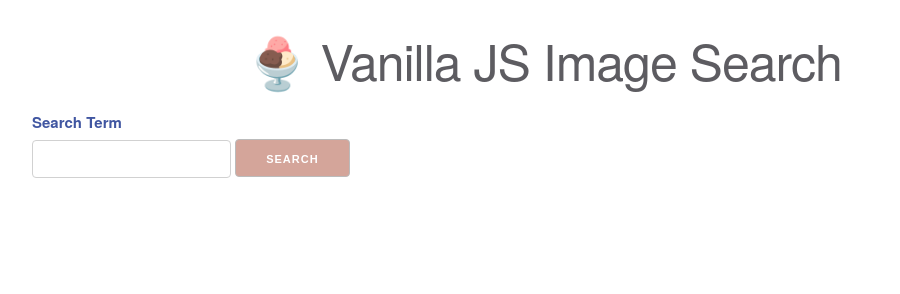
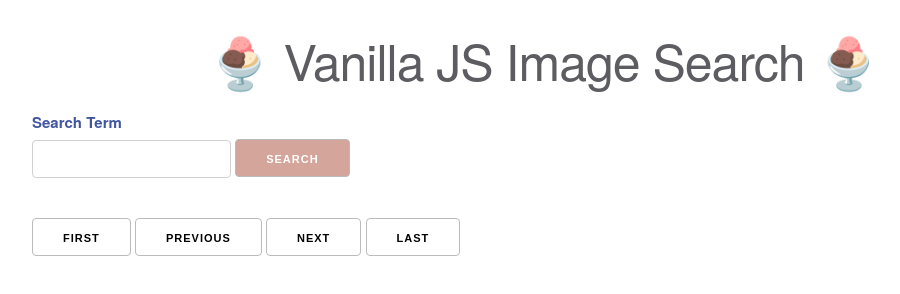
Before and after one commit to loisklee/gazo, a website built with webpack: page public/index.html in a window 1280 px wide. Shown: the whole page, without its empty margins (96-996 px from the left). Built offline with nearby package versions, Linux system fonts and the light colour scheme; no server answers.

Commit message:
insert pagination buttons

```diff
--- a/public/index.html
+++ b/public/index.html
@@ -9,10 +9,10 @@
     <meta name="viewport" content="width=device-width, initial-scale=1, shrink-to-fit=no">
     <link rel="stylesheet" type="text/css" media="screen" href="index.css" />
   </head>
+
   <body>
-<!-- Add your site or application content here -->
     <header id="header">
-    <h1>🍨 Vanilla JS Image Search</h1>
+      <h1>🍨 Vanilla JS Image Search 🍨</h1>
     </header>
 
     <form>
@@ -23,8 +23,17 @@
 
     <img id="loadingImage" src="https://i.giphy.com/media/vrKUtJNMtB3Y4/giphy.webp">
 
-  <section class="grid">
-  </section>
+    <div class="grid">
+    </div>
+
+
+    <div class ="pagination">
+      <input type="button" class="first" value="first" />
+      <input type="button" class="previous" value="previous" />
+      <input type="button" class="next" value="next" />
+      <input type="button" class="last" value="last" />
+    </div>
+
 
     <script src="bundle.js"></script>
 
```
Lines whose indentation alone changed are shown as unchanged.
